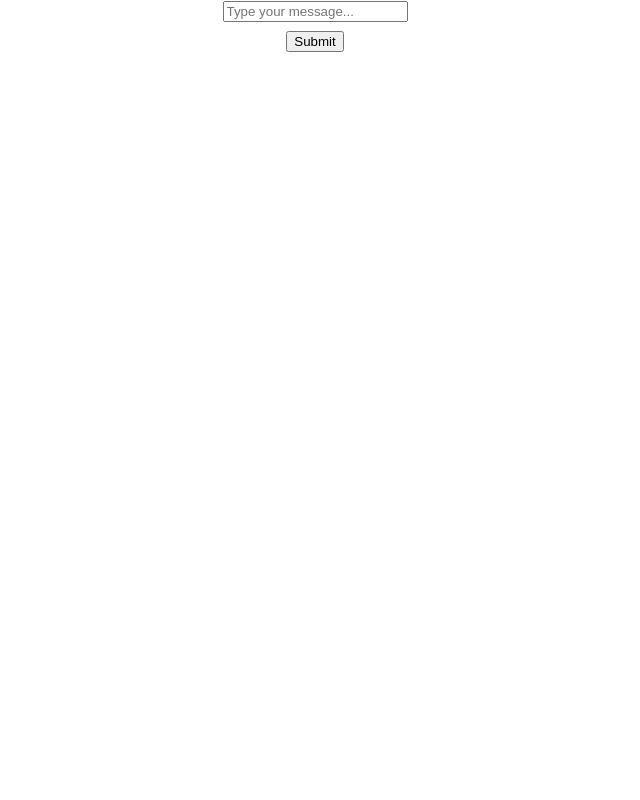
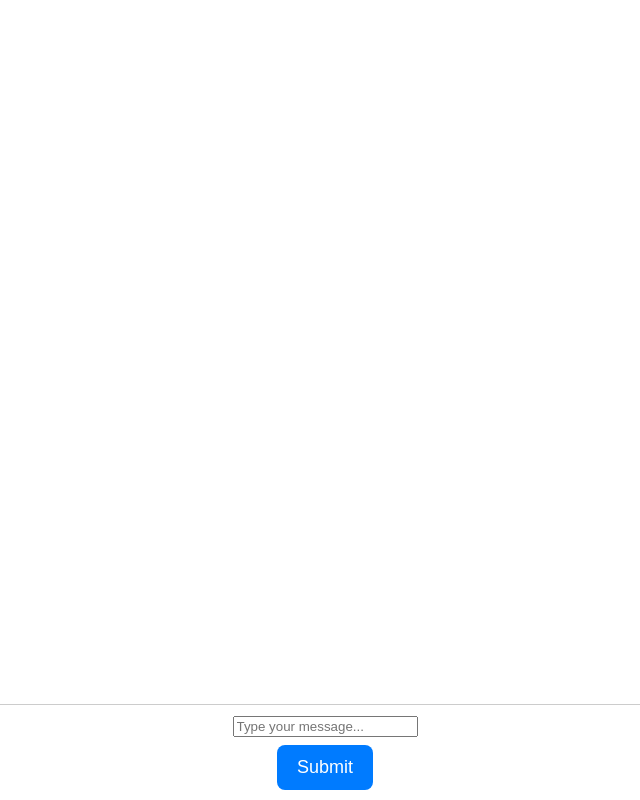
Before and after one commit to rochelleli165/maddata-2025-frontend, a React (Create React App) app in the folder maddata-2025-frontend/: page / in a window 1280 px wide. Shown: the whole page, without its empty margins (325-965 px from the left). Built offline with nearby package versions, Linux system fonts and the light colour scheme; the HTML template or start-up script is replaced by a standard one.

Commit message:
Added basic css. Fixed error where random semi-colons were appearing.

```diff
--- a/maddata-2025-frontend/src/chat-modal.js
+++ b/maddata-2025-frontend/src/chat-modal.js
@@ -88,10 +88,12 @@ async function generateText(prompt) {
       <div className="chat-window">
         {chatHistory.map((msg, index) => (
           <div key={index}>
-            <CodeOrExplanationComponent sender={msg.sender} message={msg.message} ></CodeOrExplanationComponent>;
+            <CodeOrExplanationComponent sender={msg.sender} message={msg.message} ></CodeOrExplanationComponent>
           </div>
         ))}
       </div>
+
+      <div className="input-container">
       <form onSubmit={handleSubmit} className="form">
         <input
           placeholder="Type your message..."
@@ -100,8 +102,9 @@ async function generateText(prompt) {
           onChange={handleInputChange}
         />
         <div style={{paddingBottom:'8px'}}></div>
-        <button>Submit</button>
+        <button className="submit-button">Submit</button>
       </form>
+      </div>
     </main>
   );
 };
@@ -124,7 +127,6 @@ function CodeOrExplanationComponent({sender, message}) {
               x += 1; // Move the circle
             }`;
         return <div>
-            <p>Code:</p>
             <P5Wrapper scriptContent={message} container_id={container_id}></P5Wrapper>
             </div>;
     }
--- a/maddata-2025-frontend/src/index.css
+++ b/maddata-2025-frontend/src/index.css
@@ -11,3 +11,52 @@ code {
   font-family: source-code-pro, Menlo, Monaco, Consolas, 'Courier New',
     monospace;
 }
+
+main {
+  display: flex;
+  flex-direction: column;
+  height: 100vh; /* Full screen height */
+}
+
+.chat-window {
+  flex-grow: 1; /* Pushes input to the bottom */
+  overflow-y: auto; /* Enables scrolling if needed */
+  padding: 80px;
+}
+
+.input-container {
+  display: flex;
+  justify-content: center;
+  align-items: center;
+  padding: 10px;
+  background-color: white; /* Optional background */
+  width: 100%;
+  position: fixed;
+  bottom: 0; /* Sticks to bottom */
+  left: 0;
+  border-top: 1px solid #ccc; /* Adds separation */
+}
+
+.chat-input {
+  flex-grow: 1; /* Takes up available space */
+  padding: 12px;
+  font-size: 16px;
+  border-radius: 8px;
+  border: 1px solid #ccc;
+  margin-right: 10px; /* Adds spacing between input & button */
+}
+
+.submit-button {
+  padding: 12px 20px;
+  font-size: 18px;
+  border-radius: 8px;
+  border: none;
+  background-color: #007bff;
+  color: white;
+  cursor: pointer;
+  flex-shrink: 0; /* Prevents button from shrinking */
+}
+
+.submit-button:hover {
+  background-color: #0056b3;
+}
```
